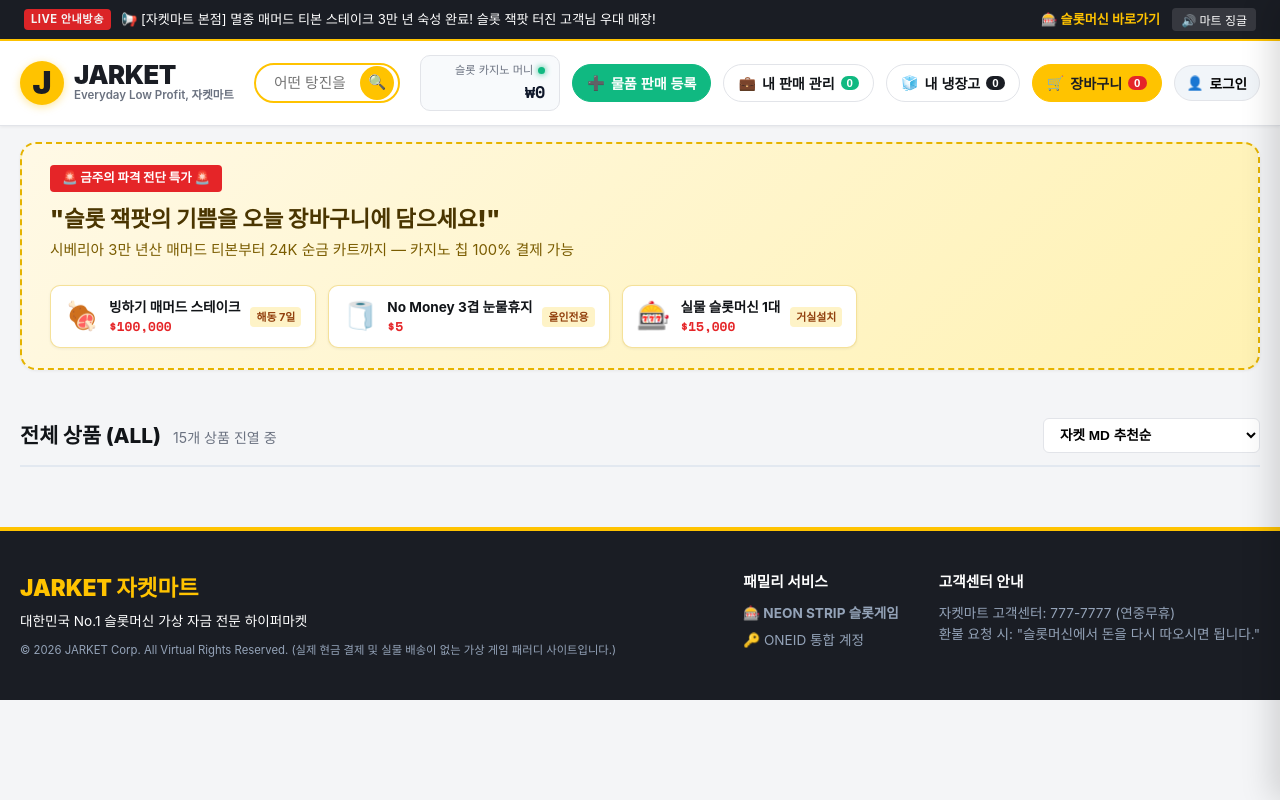
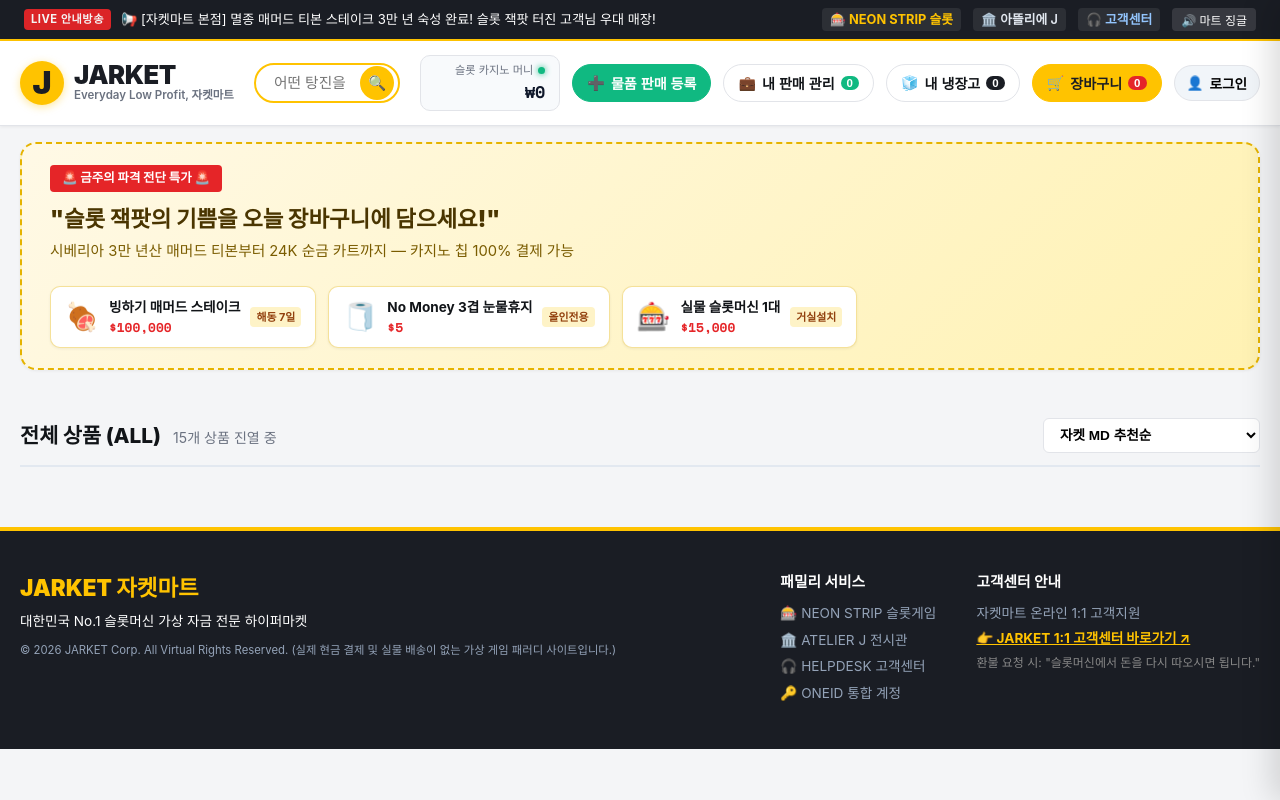
Before and after one commit to mrJ-ay/jarket, a website: page public/index.html in a window 1280 px wide. Drawn offline with nearby package versions, Linux system fonts and the light colour scheme; no server answers; a web font is replaced by a local one.

Commit message:
feat: Connect ATELIER J and HELPDESK customer center in header and footer

```diff
--- a/public/index.html
+++ b/public/index.html
@@ -19,7 +19,9 @@
       <span id="announcementText" class="ticker-text">📢 [자켓마트 본점] 멸종 매머드 티본 스테이크 3만 년 숙성 완료! 슬롯 잭팟 터진 고객님 우대 매장!</span>
     </div>
     <div class="top-links">
-      <a href="http://localhost:5504" target="_blank" class="slot-quicklink">🎰 슬롯머신 바로가기</a>
+      <a href="https://vegas-slots-2izy.onrender.com" target="_blank" class="top-nav-link slot-quicklink" title="NEON STRIP 슬롯 카지노 바로가기">🎰 NEON STRIP 슬롯</a>
+      <a href="https://atelier-j.vercel.app" target="_blank" class="top-nav-link atelier-link" title="아뜰리에 J 사이트 모음 미술관 바로가기">🏛️ 아뜰리에 J</a>
+      <a href="https://oneid-helpdesk.onrender.com/?service=JARKET" target="_blank" class="top-nav-link helpdesk-link" title="자켓마트 1:1 고객센터 바로가기">🎧 고객센터</a>
       <button id="bgmToggleBtn" class="bgm-btn" title="마트 CM송 효과음 토글">🔊 마트 징글</button>
     </div>
   </aside>
@@ -174,14 +176,17 @@
         <div>
           <h4>패밀리 서비스</h4>
           <ul>
-            <li><a href="http://localhost:5504" target="_blank" class="slot-quicklink">🎰 NEON STRIP 슬롯게임</a></li>
-            <li><a href="http://localhost:8000" target="_blank" id="oneidFooterLink">🔑 ONEID 통합 계정</a></li>
+            <li><a href="https://vegas-slots-2izy.onrender.com" target="_blank">🎰 NEON STRIP 슬롯게임</a></li>
+            <li><a href="https://atelier-j.vercel.app" target="_blank">🏛️ ATELIER J 전시관</a></li>
+            <li><a href="https://oneid-helpdesk.onrender.com/?service=JARKET" target="_blank">🎧 HELPDESK 고객센터</a></li>
+            <li><a href="https://oneid-icvq.onrender.com" target="_blank" id="oneidFooterLink">🔑 ONEID 통합 계정</a></li>
           </ul>
         </div>
         <div>
           <h4>고객센터 안내</h4>
-          <p>자켓마트 고객센터: 777-7777 (연중무휴)</p>
-          <p>환불 요청 시: "슬롯머신에서 돈을 다시 따오시면 됩니다."</p>
+          <p>자켓마트 온라인 1:1 고객지원</p>
+          <p style="margin-top:4px;"><a href="https://oneid-helpdesk.onrender.com/?service=JARKET" target="_blank" style="color:var(--primary-yellow); text-decoration:underline; font-weight:700;">👉 JARKET 1:1 고객센터 바로가기 ↗</a></p>
+          <p style="margin-top:6px; font-size:0.75rem; color:#888;">환불 요청 시: "슬롯머신에서 돈을 다시 따오시면 됩니다."</p>
         </div>
       </div>
     </div>
--- a/public/style.css
+++ b/public/style.css
@@ -95,17 +95,30 @@
   gap: 12px;
 }
 
-.slot-quicklink {
+.top-nav-link {
+  color: #E2E8F0;
+  text-decoration: none;
+  font-weight: 600;
+  font-size: 0.8rem;
+  display: inline-flex;
+  align-items: center;
+  gap: 4px;
+  padding: 2px 8px;
+  border-radius: 4px;
+  background: rgba(255, 255, 255, 0.08);
+  transition: all 0.2s ease;
+}
+.top-nav-link:hover {
+  background: rgba(255, 255, 255, 0.2);
+  color: #FFFFFF;
+  text-decoration: none;
+}
+.top-nav-link.slot-quicklink {
   color: var(--primary-yellow);
-  text-decoration: none;
-  font-weight: 700;
-  display: inline-flex;
-  align-items: center;
-  gap: 4px;
-  transition: opacity 0.2s;
-}
-.slot-quicklink:hover {
-  text-decoration: underline;
+  font-weight: 700;
+}
+.top-nav-link.helpdesk-link {
+  color: #93C5FD;
 }
 
 .bgm-btn {
```
